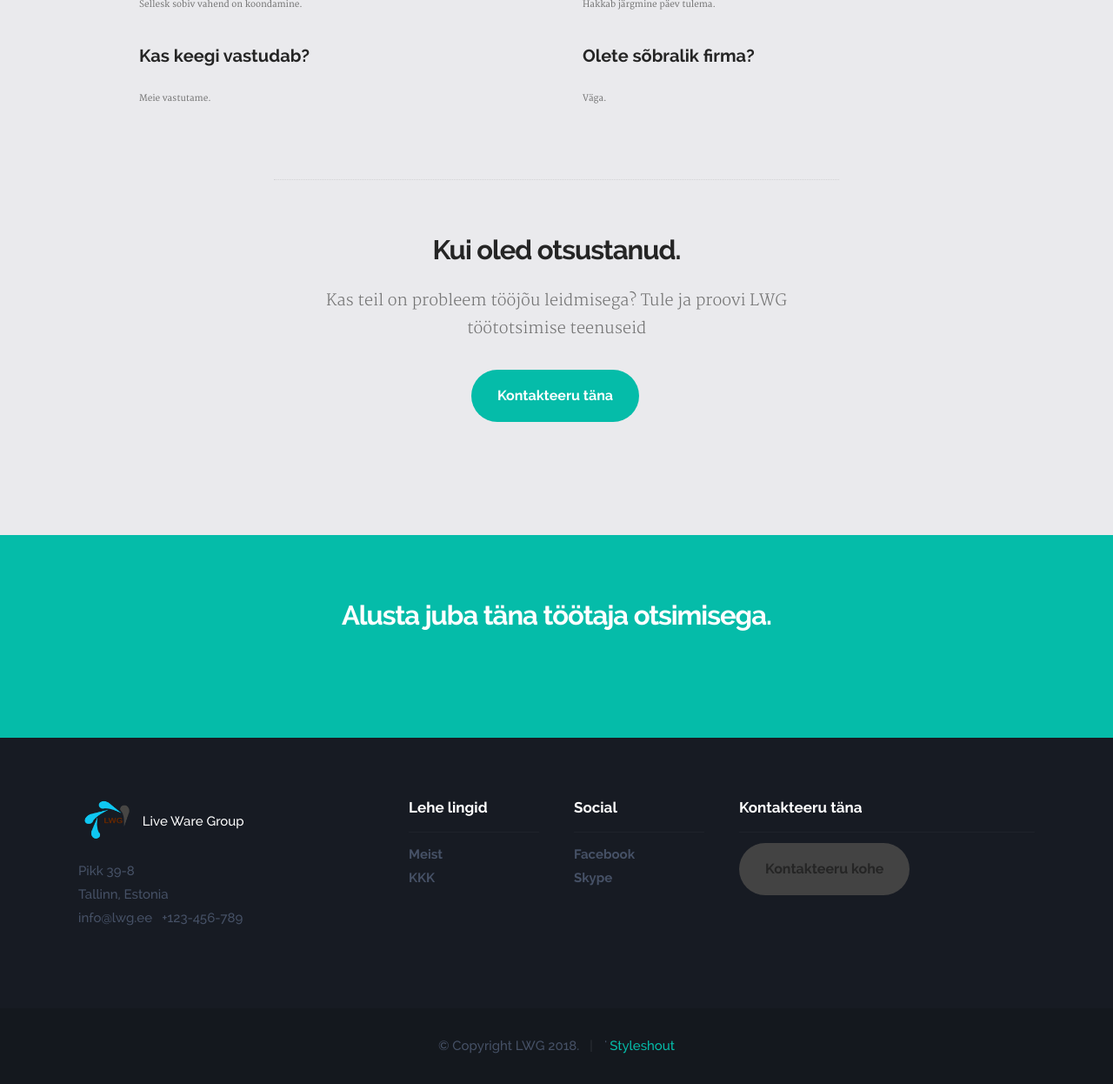
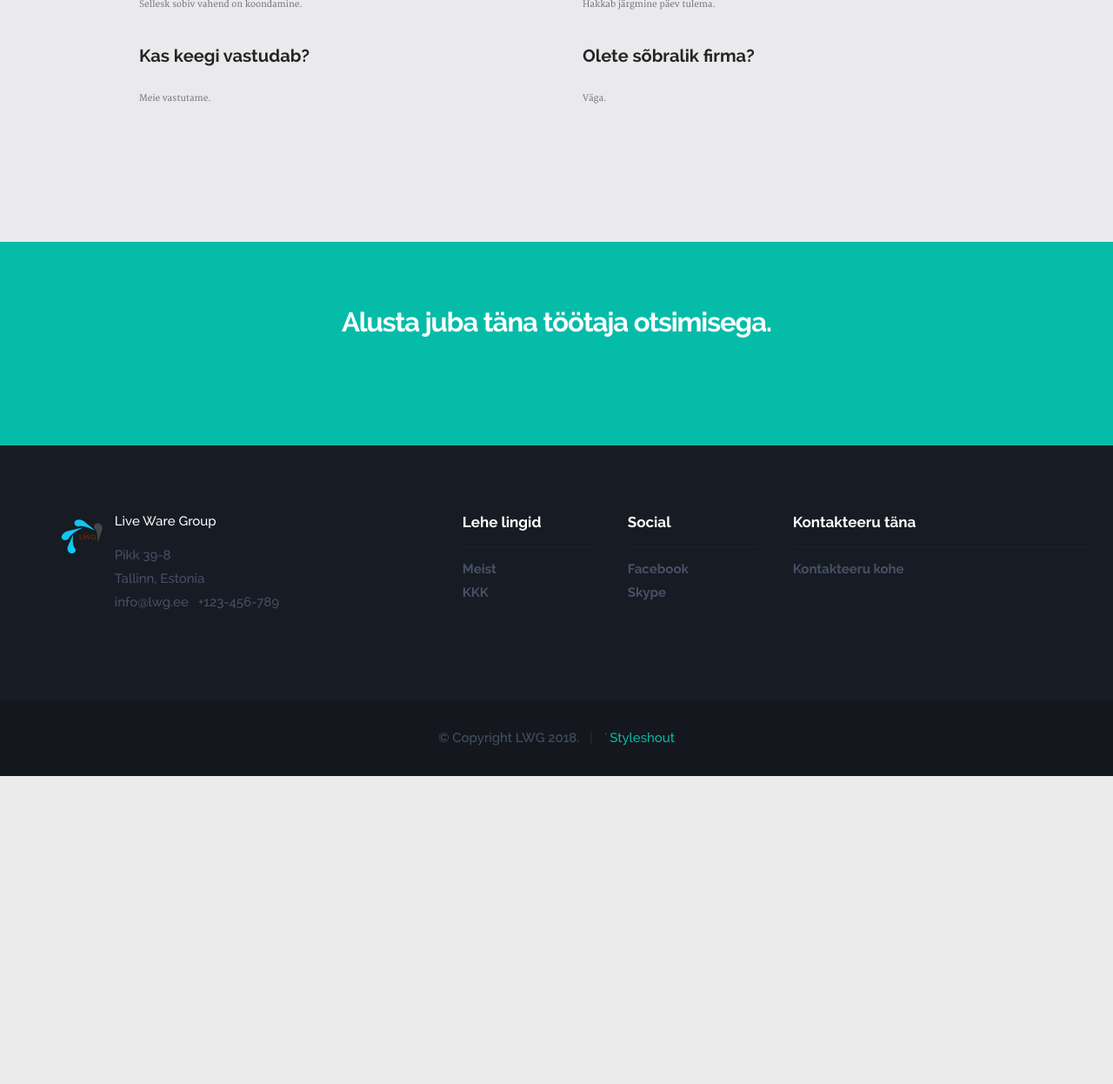
Before and after one commit to gderiyenko/boat24, a PHP site: page / in a window 1280 px wide. Shown: the part 4197-5443 px from the top of the page at 87% size. After the commit the page ends 5089 px from the top, so only its background shows below. Run offline with PHP 8.4, Linux system fonts and the light colour scheme; some web fonts are replaced.

Commit message:
Design fix

```diff
--- a/index.php
+++ b/index.php
@@ -115,9 +115,7 @@
 	   			<h1>Otsid Personali?<br>Meie aitame Sind</h1>
 	   		</div>
 
-            <div class="action">
-               <a class="button large round" style="background: #fff; color:#05bca9;"  href="test.php">Kontakteeru kohe</a>
-            </div>
+            <a class="button stroke smoothscroll" style="background: #05bca9; color:#05bca9;" href="test.php" title="">Kontakteeru kohe</a>
    		</div>
    	</div>
 
@@ -489,28 +487,6 @@ Seega jääb teil rohkem aega oma põhitegevuseks.
 
    	</div> <!-- /faq-content -->
 
-   	<div class="row section-ads">
-
-		   <div class="col-twelve">
-
-		     	<div class="ad-content">
-
-		     		<h2 class="h01"><a href="test.php">Kui oled otsustanud.</a></h2>
-
-			      <p class="lead">
-			     Kas teil on probleem tööjõu leidmisega? Tule ja proovi LWG töötotsimise teenuseid
-					</p>
-
-					<div class="action">
-			         <a class="button large round" href="test.php">Kontakteeru täna </a>
-		        	</div>
-
-		     	</div>
-
-			</div>
-
-		</div> <!-- /section-ads -->
-
 
    </section> <!-- /faq -->
 
@@ -551,19 +527,23 @@ Seega jääb teil rohkem aega oma põhitegevuseks.
 
    <!-- footer
    ================================================== -->
+
+
    <footer>
 
    	<div class="footer-main">
+         <img src="images/logo.png" style="width: 5%;
+          margin: 1% 0 9% 5%;
+          display: inline-block;">
+   		<div class="row" style="display: inline-block;">
 
-   		<div class="row">
+	      	<div class="col-four tab-full mob-full footer-info" style="padding: 0 0;">
 
-	      	<div class="col-four tab-full mob-full footer-info">
+	            <!--<div class="footer-logo"></div>-->
 
-	            <!--<div class="footer-logo"></div> -->
-                  <img src="images/logo.png" style="width: 70px;display:inline-block">
+                  <span class='icon'></span>
                   <p style="
                      position: relative;
-                     bottom: 18px;
                      color: white;
                      display:inline-block;">Live Ware Group</p>
 
@@ -607,9 +587,9 @@ Seega jääb teil rohkem aega oma põhitegevuseks.
 
 	      	<div class="col-four tab-1-3 mob-full footer-subscribe">
 	      		<h4>Kontakteeru täna</h4>
-	      		<div class="action">
-                  <a class="button large round" style="background: #434343;"  href="test.php">Kontakteeru kohe</a>
-               </div>
+               <ul>
+	      		   <li><a href="test.php">Kontakteeru kohe</a></li>
+               </ul>
 	      	</div> <!-- /subscribe -->
 
 	      </div> <!-- /row -->
--- a/test.php
+++ b/test.php
@@ -71,7 +71,6 @@
           <li><a href="/lwg/#process" title="">Meist</a></li>
           <li><a href="/lwg/#features" title="">Teenused</a></li>
           <li><a href="/lwg/#pricing" title="">Pricing</a></li>
-          <li><a href="/lwg/#faq" title="">Main</a></li>
           <?php if ($liitu) { ?>
              <li class="highlight with-sep" onclick ="showSubmenu()" style="margin: 0 10px; cursor: pointer;">
                      <div  style="color: #05bca9; width: 100%">
```
